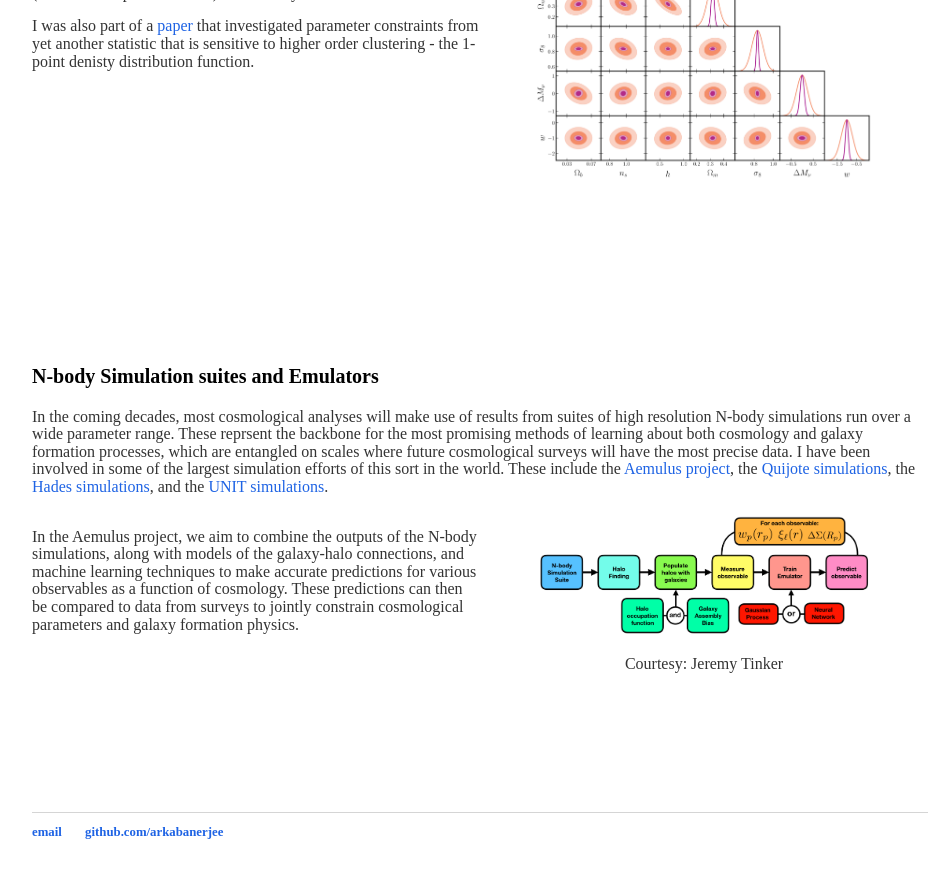
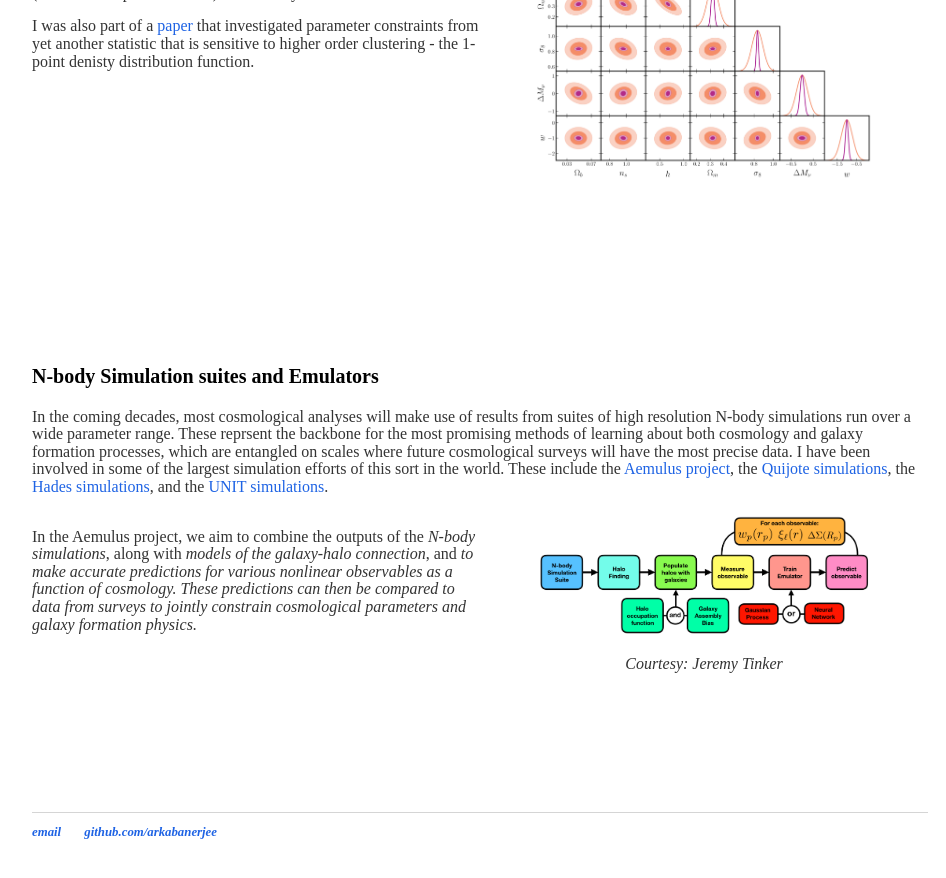
Before and after one commit to arkabanerjee/arkabanerjee.github.io, a Jekyll site: the page built from research/index.html, in a window 1280 px wide and 900 px high, scrolled down 1903 px. Shown: the top 878 px of the window, without its empty margins (160-1106 px from the left). Built offline with Jekyll 4.4.1, drawn with Linux system fonts in a browser that asks for light colours.

```diff
--- a/research/index.html
+++ b/research/index.html
@@ -45,7 +45,7 @@
     <p>In the coming decades, most cosmological analyses will make use of results from suites of high resolution N-body simulations run over a wide parameter range. These reprsent the backbone for the most promising methods of learning about both cosmology and galaxy formation processes, which are entangled on scales where future cosmological surveys will have the most precise data. I have been involved in some of the largest simulation efforts of this sort in the world. These include the <a href ="https://aemulusproject.github.io/">Aemulus project</a>, the <a href="https://github.com/franciscovillaescusa/Quijote-simulations">Quijote simulations</a>, the <a href="https://franciscovillaescusa.github.io/hades.html">Hades simulations</a>, and the <a href="http://www.unitsims.org/">UNIT simulations</a>.</p>
     <div style="width: 100%;">
         <div style="width: 50%; height: 300px; float: left;">
-            <p>In the Aemulus project, we aim to combine the outputs of the N-body simulations, along with models of the galaxy-halo connections, and machine learning techniques to make accurate predictions for various observables as a function of cosmology. These predictions can then be compared to data from surveys to jointly constrain cosmological parameters and galaxy formation physics. </p>
+            <p>In the Aemulus project, we aim to combine the outputs of the <em>N-body simulations</em>, along with <em>models of the galaxy-halo connection</em>, and <em><machine learning techniques/em></machine> to make accurate predictions for various nonlinear observables as a function of cosmology. These predictions can then be compared to data from surveys to <em>jointly constrain cosmological parameters and galaxy formation physics</em>. </p>
         </div>
         <div style="margin-left: 50%; height: 300px;">
             <img src="flowchart.png"  class="center">
```
